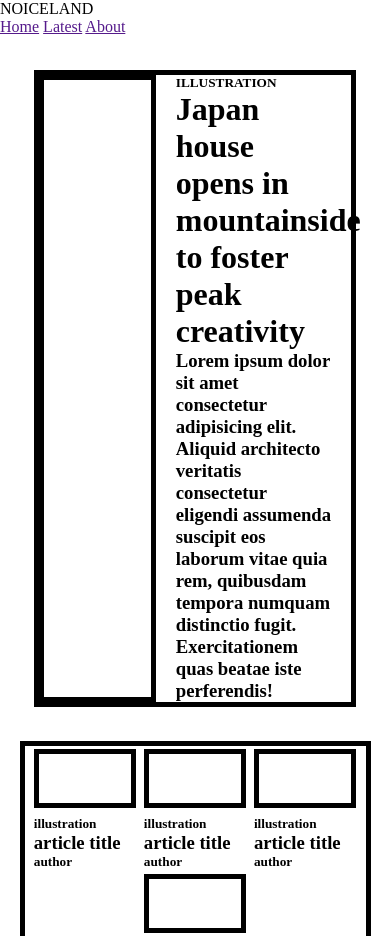
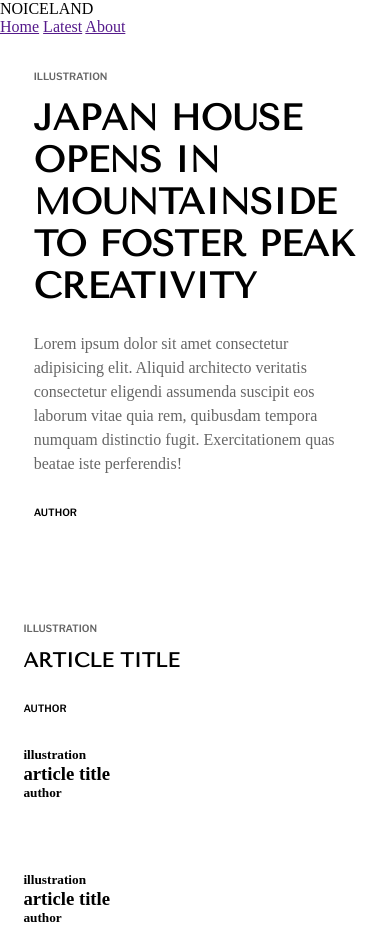
Before and after one commit to maxchristensen/team-gorlsslay-website-recreation, a plain HTML site: page index.html in a window 390 px wide. Shown: the top 936 px of the page. Drawn offline with nearby package versions, Linux system fonts and the light colour scheme; a web font is replaced by a local one.

Commit message:
styling on posts and responsiveness

```diff
--- a/css/style.css
+++ b/css/style.css
@@ -17,12 +17,12 @@ font-family: 'Tenor Sans', sans-serif;
     justify-content: center;
     flex-direction: row;
     margin:4vh;
-    border: 5px solid black;
+
 }
 
 .hero-image-container{
     width: 60vw;
-    border: 5px solid black;
+
 }
 
 
@@ -47,7 +47,7 @@ font-family: 'Tenor Sans', sans-serif;
     flex-wrap: wrap;
     flex-direction: row;
     width: 90vw;
-    border: 5px solid black;
+
     height: fit-content;
     justify-content: center;
     align-items:start;
@@ -71,9 +71,46 @@ font-family: 'Tenor Sans', sans-serif;
 
 }
 
+.catergory-title{
+    font-family: 'Libre Franklin', sans-serif;
+    color: #666;
+    text-transform: uppercase;
+    font-size: 10px;
+
+}
+
+.post-title{
+    font-family: 'Tenor Sans', sans-serif;
+    text-transform: uppercase;
+    margin-top: 15px;
+    margin-bottom: 25px;
+    font-size: 20px;
+
+}
+.post-title.top{
+    font-size: 36px;
+    margin-top: 15px;
+    margin-bottom: 25px;
+    margin-left: 0;
+    margin-right: 0;
+}
+.post-text{
+    font-family: 'Source Serif Pro', serif;
+    color: #666;
+    font-size: 16px;
+    line-height: 24px;
+    font-weight: 400;
+}
+.author-title{
+    font-family: 'Libre Franklin', sans-serif;
+    font-size: 10px;
+    text-transform: uppercase;
+    margin-top: 30px;
+}
+
 .post-image{
     height: 50%;
-    border: 5px solid black;
+
 }
 
 .footer {
@@ -110,3 +147,62 @@ h4 {
     letter-spacing: 1px;
     text-transform: uppercase;
 }
+
+
+/* ------ RESPONSIVENESS ------  */
+/* PHONE */
+@media screen and (max-width: 320px) {
+
+    .post{
+        position: relative;
+        height: 30vw;
+        width: 100%;
+
+        margin: 1vw;
+    }
+
+    .post.larger{
+        width: 100%;
+    }
+
+
+}
+
+/* TABLET */
+@media screen and (max-width: 768px) {
+    .top{
+        display: flex;
+        justify-content: center;
+        flex-direction: column;
+        margin:4vh;
+
+    }
+
+    .hero-image-container{
+        width: 100%;
+
+    }
+    .post{
+        position: relative;
+        height: 30vw;
+        width: 100%;
+
+        margin: 1vw;
+    }
+
+    .post.larger{
+        width: 100%;
+    }
+    .hero-text-container{
+        width: 100%;
+
+        margin: 0;
+    }
+
+
+}
+
+/* LAPTOP */
+@media screen and (min-width: 1024px) {
+
+}
--- a/index.html
+++ b/index.html
@@ -30,10 +30,10 @@
 
         </div>
         <div class="hero-text-container">
-            <h5>ILLUSTRATION</h5>
-           <h1>Japan house opens in mountainside to foster peak creativity</h1>
-           <h3>Lorem ipsum dolor sit amet consectetur adipisicing elit. Aliquid architecto veritatis consectetur eligendi assumenda suscipit eos laborum vitae quia rem, quibusdam tempora numquam distinctio fugit. Exercitationem quas beatae iste perferendis!</h3>
-           <h1></h1>
+            <h5 class="catergory-title">ILLUSTRATION</h5>
+           <h1 class="post-title top">Japan house opens in mountainside to foster peak creativity</h1>
+           <h3 class="post-text">Lorem ipsum dolor sit amet consectetur adipisicing elit. Aliquid architecto veritatis consectetur eligendi assumenda suscipit eos laborum vitae quia rem, quibusdam tempora numquam distinctio fugit. Exercitationem quas beatae iste perferendis!</h3>
+           <h5 class="author-title">author</h5>
 
         </div>
     </div>
@@ -42,11 +42,13 @@
 
             <!-- POST TEMPLATE -->
             <div class="post">
-                <div class="post-image"></div>
+                <div class="post-image">
+
+                </div>
                 <div class="post-info">
-                    <h5>illustration</h5>
-                    <h3>article title</h3>
-                    <h5>author</h5>
+                    <h5 class="catergory-title">illustration</h5>
+                    <h3 class="post-title">article title</h3>
+                    <h5 class="author-title">author</h5>
 
                 </div>
 
```
